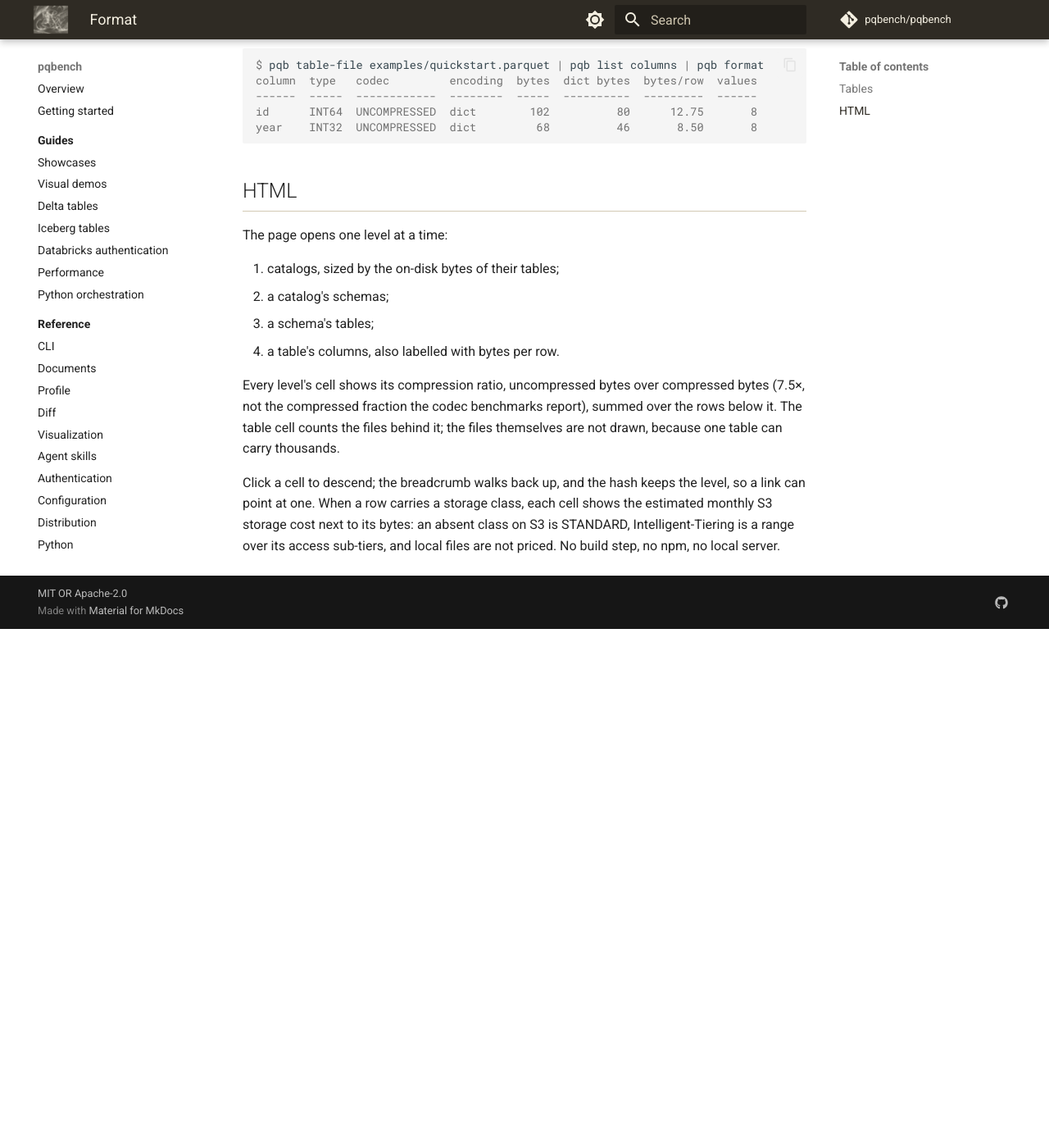
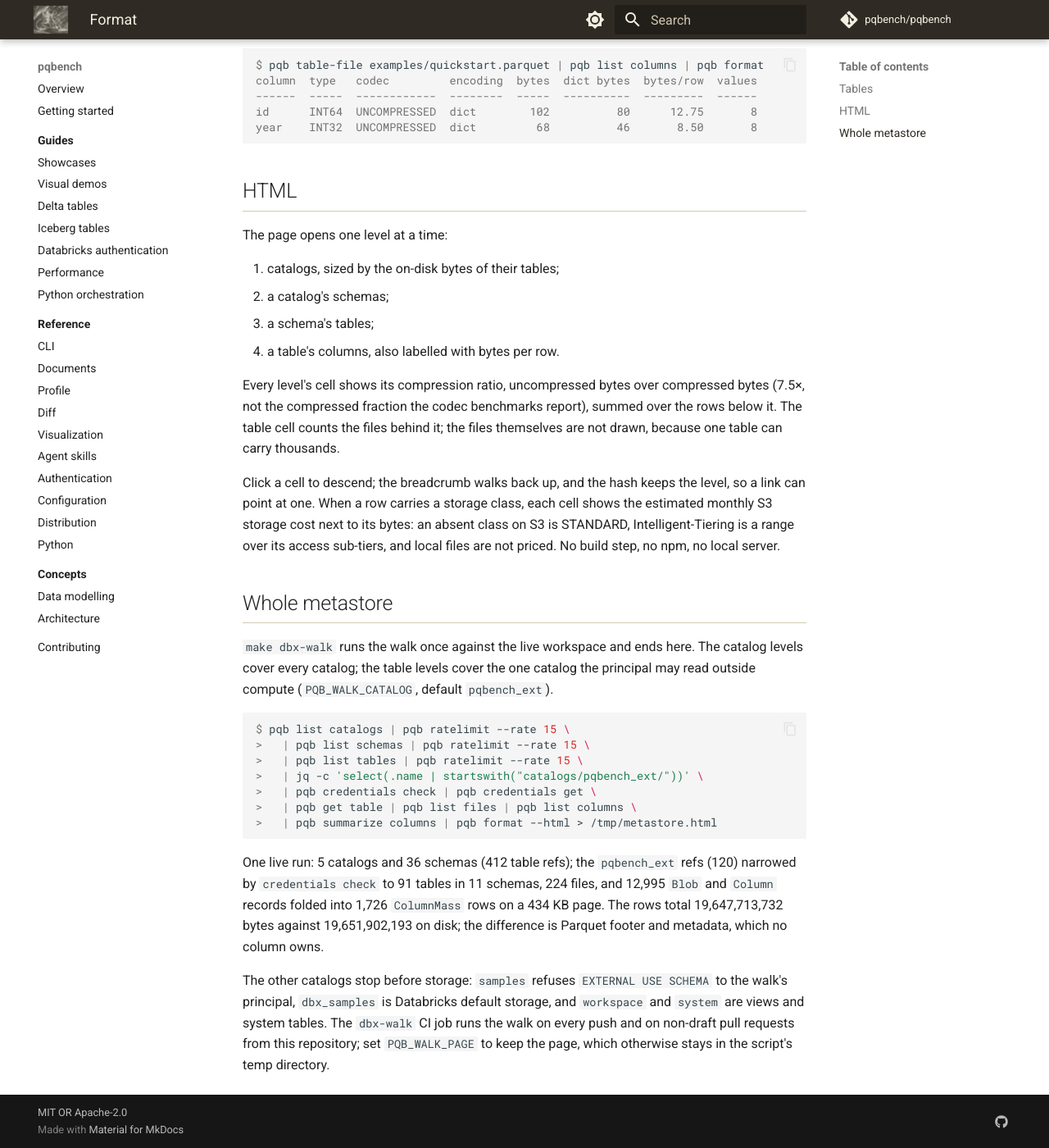
Before and after one commit to pqbench/pqbench, an MkDocs documentation site: the page built from docs/reference/format.md, in a window 1280 px wide and 1400 px high, scrolled down 834 px. Shown: the whole window at 82% size. Built offline with MkDocs 1.6.1 and Material for MkDocs 9.7.7, drawn with Linux system fonts in a browser that asks for light colours; comment, search, counter and statistics services are not loaded; before the commit the page ends 1601 px from its top, so only the background shows below that.

Commit message:
test(walk): end the live walk at the format --html page
The walk now folds the measured columns and draws the page in the same
pass, so the CI walk covers `list columns | summarize columns |
format --html`: it asserts the page starts with a doctype, prints the
column, summary, and page counts, and keeps the page at PQB_WALK_PAGE.

The reference gains the whole-metastore example with one live run's
counts, and the walk descriptions in the guide, Makefile, and CI comment
stop at the page.

````diff
--- a/docs/reference/format.md
+++ b/docs/reference/format.md
@@ -63,3 +63,33 @@
 class on S3 is STANDARD, Intelligent-Tiering is a range over its access
 sub-tiers, and local files are not priced. No build step, no npm, no local
 server.
+
+## Whole metastore
+
+`make dbx-walk` runs the walk once against the live workspace and ends here. The
+catalog levels cover every catalog; the table levels cover the one catalog the
+principal may read outside compute (`PQB_WALK_CATALOG`, default `pqbench_ext`).
+
+```console no-run
+$ pqb list catalogs | pqb ratelimit --rate 15 \
+>   | pqb list schemas | pqb ratelimit --rate 15 \
+>   | pqb list tables | pqb ratelimit --rate 15 \
+>   | jq -c 'select(.name | startswith("catalogs/pqbench_ext/"))' \
+>   | pqb credentials check | pqb credentials get \
+>   | pqb get table | pqb list files | pqb list columns \
+>   | pqb summarize columns | pqb format --html > /tmp/metastore.html
+```
+
+One live run: 5 catalogs and 36 schemas (412 table refs); the `pqbench_ext`
+refs (120) narrowed by `credentials check` to 91 tables in 11 schemas, 224
+files, and 12,995 `Blob` and `Column` records folded into 1,726 `ColumnMass`
+rows on a 434 KB page. The rows total 19,647,713,732 bytes against
+19,651,902,193 on disk; the difference is Parquet footer and metadata, which no
+column owns.
+
+The other catalogs stop before storage: `samples` refuses `EXTERNAL USE SCHEMA`
+to the walk's principal, `dbx_samples` is Databricks default storage, and
+`workspace` and `system` are views and system tables. The `dbx-walk` CI job runs
+the walk on every push and on non-draft pull requests from this repository; set
+`PQB_WALK_PAGE` to keep the page, which otherwise stays in the script's temp
+directory.
````
Also changed, not shown: docs/guides/performance.md (+6 -4 lines), 3 other files.
